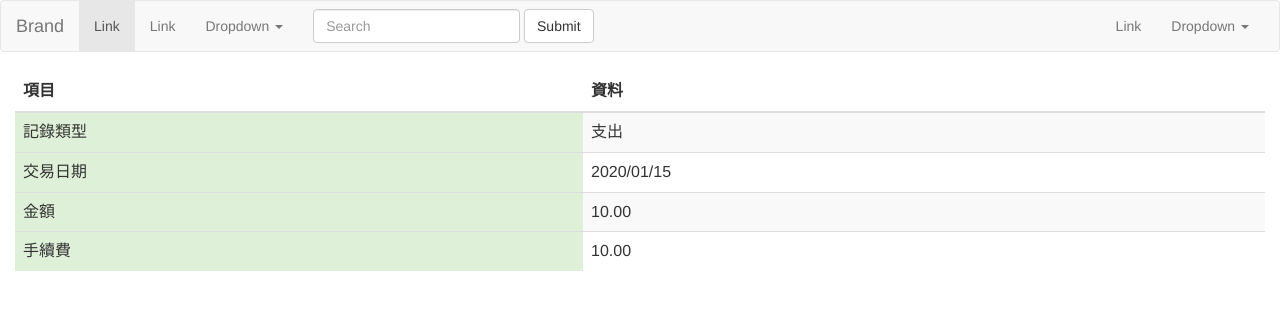
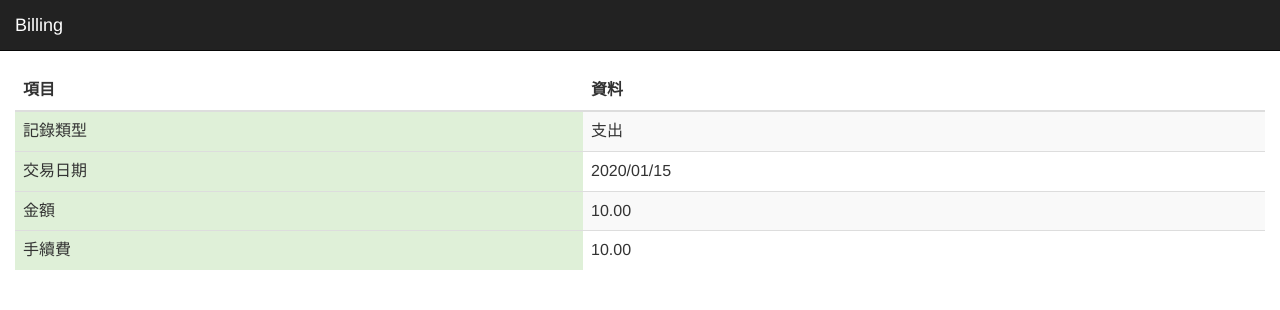
Before and after one commit to kevin12686/Billing_Web, a Django app: page /billing/detail/00000000-0000-0000-0000-000000000001 in a window 1280 px wide. Shown: the top 310 px of the page. Run offline with Django 3.2, Linux system fonts and the light colour scheme; tables that the repository leaves empty hold one stand-in row (values such as "Sample post"); some libraries are stand-ins or nearby versions.

Commit message:
record_delete & _navbar update & statistics

```diff
--- a/Billing/templates/_base.html
+++ b/Billing/templates/_base.html
@@ -16,7 +16,9 @@
 {% endblock %}
 
 <div class="container-fluid">
-    {% bootstrap_messages %}
+    <div class="text-center">
+        {% bootstrap_messages %}
+    </div>
     {% block content %}
     {% endblock %}
 </div>
--- a/Billing/templates/_navbar.html
+++ b/Billing/templates/_navbar.html
@@ -1,8 +1,9 @@
+{% load fontawesome %}
 {% load bootstrap3 %}
 {% bootstrap_css %}
-{% bootstrap_javascript jquery=1 %}
+{% bootstrap_javascript jquery=0 %}
 
-<nav class="navbar navbar-default">
+<nav class="navbar navbar-static-top navbar-inverse">
     <div class="container-fluid">
         <!-- Brand and toggle get grouped for better mobile display -->
         <div class="navbar-header">
@@ -13,47 +14,16 @@
                 <span class="icon-bar"></span>
                 <span class="icon-bar"></span>
             </button>
-            <a class="navbar-brand" href="#">Brand</a>
+            <a class="navbar-brand" href="{% url 'record_list' %}">Billing</a>
         </div>
 
         <!-- Collect the nav links, forms, and other content for toggling -->
         <div class="collapse navbar-collapse" id="bs-example-navbar-collapse-1">
             <ul class="nav navbar-nav">
-                <li class="active"><a href="#">Link <span class="sr-only">(current)</span></a></li>
-                <li><a href="#">Link</a></li>
-                <li class="dropdown">
-                    <a href="#" class="dropdown-toggle" data-toggle="dropdown" role="button" aria-haspopup="true"
-                       aria-expanded="false">Dropdown <span class="caret"></span></a>
-                    <ul class="dropdown-menu">
-                        <li><a href="#">Action</a></li>
-                        <li><a href="#">Another action</a></li>
-                        <li><a href="#">Something else here</a></li>
-                        <li role="separator" class="divider"></li>
-                        <li><a href="#">Separated link</a></li>
-                        <li role="separator" class="divider"></li>
-                        <li><a href="#">One more separated link</a></li>
-                    </ul>
-                </li>
+
             </ul>
-            <form class="navbar-form navbar-left">
-                <div class="form-group">
-                    <input type="text" class="form-control" placeholder="Search">
-                </div>
-                <button type="submit" class="btn btn-default">Submit</button>
-            </form>
             <ul class="nav navbar-nav navbar-right">
-                <li><a href="#">Link</a></li>
-                <li class="dropdown">
-                    <a href="#" class="dropdown-toggle" data-toggle="dropdown" role="button" aria-haspopup="true"
-                       aria-expanded="false">Dropdown <span class="caret"></span></a>
-                    <ul class="dropdown-menu">
-                        <li><a href="#">Action</a></li>
-                        <li><a href="#">Another action</a></li>
-                        <li><a href="#">Something else here</a></li>
-                        <li role="separator" class="divider"></li>
-                        <li><a href="#">Separated link</a></li>
-                    </ul>
-                </li>
+
             </ul>
         </div><!-- /.navbar-collapse -->
     </div><!-- /.container-fluid -->
--- a/Billing/urls.py
+++ b/Billing/urls.py
@@ -5,5 +5,6 @@ urlpatterns = [
     path('', views.record_list.as_view(), name='record_list'),
     path('detail/<pk>', views.record_detail.as_view(), name='record_detail'),
     path('update/<pk>', views.record_update.as_view(), name='record_update'),
+    path('delete/<pk>', views.record_delete.as_view(), name='record_delete'),
     path('create/', views.record_create.as_view(), name='record_create'),
 ]
--- a/Billing/views.py
+++ b/Billing/views.py
@@ -1,7 +1,7 @@
 from django.shortcuts import render
 from django.urls import reverse
 from django.contrib import messages
-from django.views.generic import ListView, DetailView, DeleteView, UpdateView, CreateView, FormView
+from django.views.generic import ListView, DetailView, DeleteView, UpdateView, CreateView
 
 from . import models, froms
 
@@ -40,3 +40,12 @@ class record_update(UpdateView):
     def get_success_url(self):
         messages.success(self.request, '更新成功')
         return reverse('record_list')
+
+
+class record_delete(DeleteView):
+    model = models.Record
+    template_name = 'record_delete.html'
+
+    def get_success_url(self):
+        messages.success(self.request, '刪除成功')
+        return reverse('record_list')
```
Also changed, not shown: Billing/templates/record_delete.html (added, +23 -0 lines), Billing/templates/record_list.html (+43 -8 lines).
